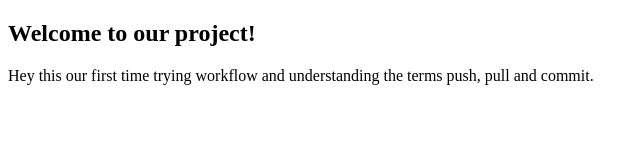
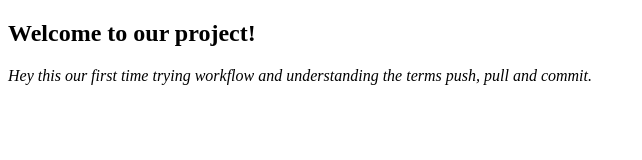
Before and after one commit to athena-code-first-girls/athena-code-first-girls.github.io, a plain HTML site: page index.html in a window 1280 px wide. Shown: the full height of the page, 0-642 px from the left. Drawn offline with Linux system fonts and the light colour scheme.

Commit message:
Made text italic
Made paragraph italic.

```diff
--- a/index.html
+++ b/index.html
@@ -6,8 +6,9 @@
     <section>
     <h1> Welcome to our project! </h1>
         <p>
-       Hey this our first time trying workflow and understanding the terms push, pull and commit.
-        </p>
+       <em>Hey this our first time trying workflow and understanding the terms push, pull and commit.
+        </em>
+      </p>
   </section>
   </body>
 </html>
```
